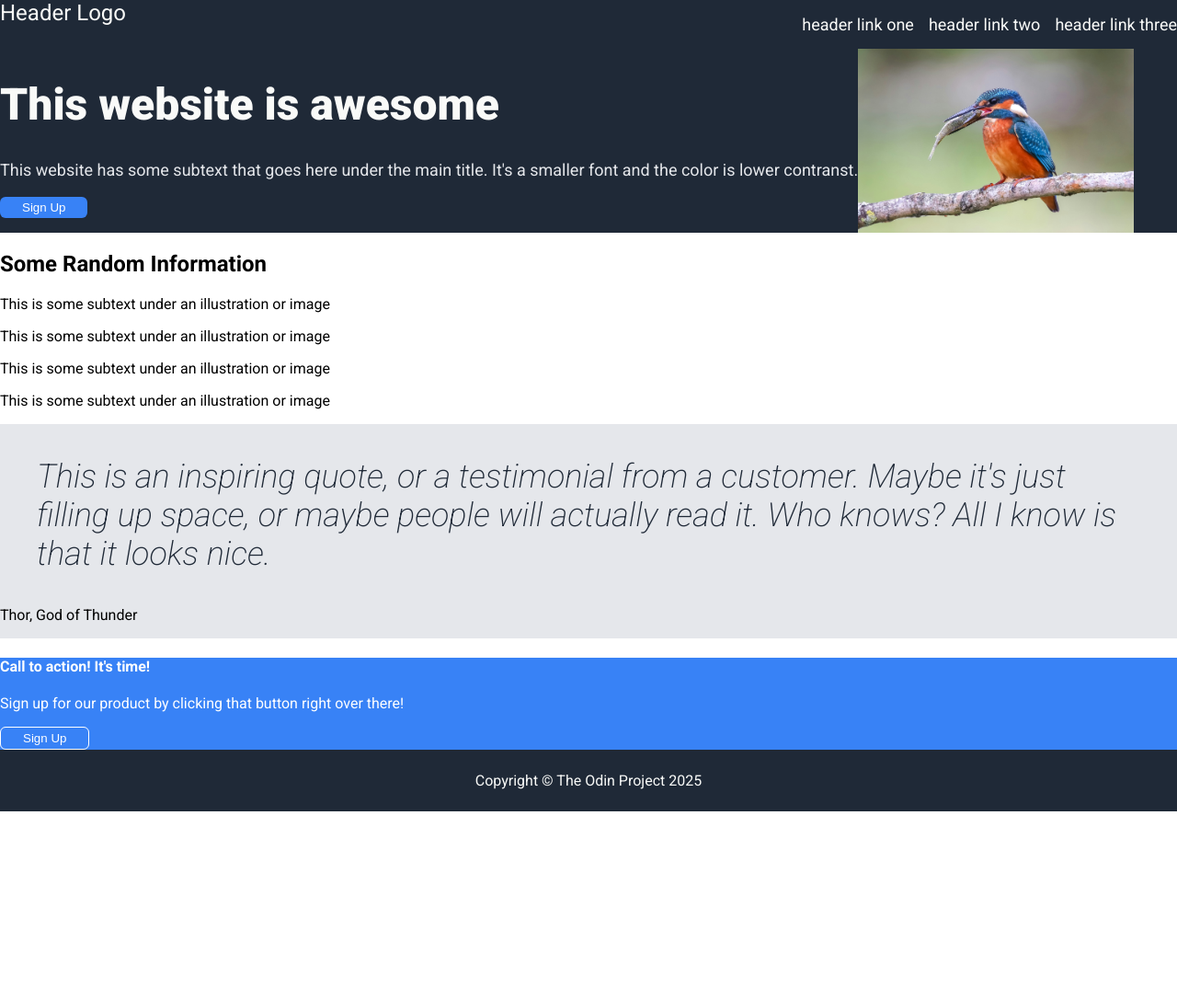
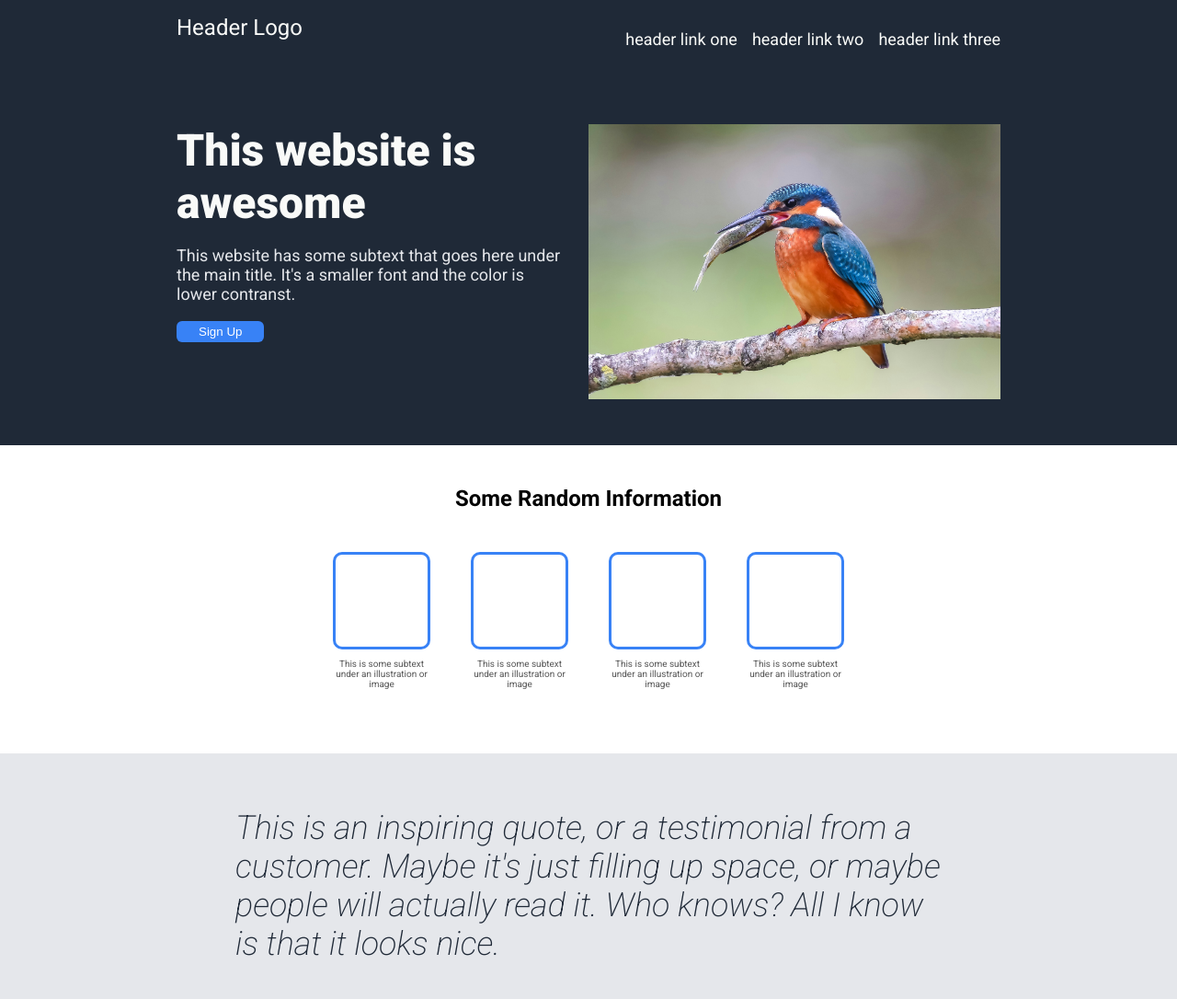
Before and after one commit to o-robison/odin-landing-page, a plain HTML site: page index.html in a window 1280 px wide. Shown: the top 1086 px of the page at 92% size. Before the commit the page ends 882 px from the top, so only its background shows below. Drawn offline with Linux system fonts and the light colour scheme.

Commit message:
complete styling

```diff
--- a/index.html
+++ b/index.html
@@ -10,6 +10,7 @@
     <title>CorpCo</title>
 </head>
 <body>
+    <div class="hero">
         <div class="header">
             <div class="logo">Header Logo</div>
             <ul class="nav">
@@ -18,7 +19,7 @@
                 <li><a href="google.com">header link three</a></li>
             </ul>
         </div>
-    <div class="hero">
+        <div class="hero-container">
             <div class="hero-desc">
                 <h1>This website is awesome</h1>
                 <p>This website has some subtext that goes here under the main title. It's a smaller font and the color is lower contranst.</p>
@@ -26,7 +27,8 @@
             </div>
             <img class="hero-img" alt="accurate image description" src="./images/hero.jpg">
         </div>
-    <div class="faqs">
+    </div>
+    <div class="faq">
         <h2>Some Random Information</h2>
         <div class="faq-content">
             <div class="faq-card">
@@ -51,7 +53,7 @@
         <blockquote cite="https://www.google.com">
             <p>This is an inspiring quote, or a testimonial from a customer. Maybe it's just filling up space, or maybe people will actually read it. Who knows? All I know is that it looks nice.</p>
         </blockquote>
-        <p class="cite">Thor, God of Thunder</p>
+        <p class="cite">- Thor, God of Thunder</p>
     </div>
     <div class="cta-wrapper">
         <div class="cta">
--- a/style.css
+++ b/style.css
@@ -17,7 +17,7 @@ a {
 .header {
     display: flex;
     justify-content: space-between;
-    background-color: #1f2937;
+    padding: 16px 0;
 }
 
 .logo {
@@ -38,10 +38,18 @@ a {
 .hero {
     background-color:#1f2937;
     display: flex;
+    flex-direction: column;
+    padding: 0 15%;
+}
+
+.hero-container {
+    display: flex;
+    margin: 50px 0;
+    gap: 24px;
 }
 
 .hero-img {
-    width: 300px;
+    width: 50%;
     height: auto;
 }
 
@@ -54,6 +62,7 @@ a {
     font-size: 48px;
     color: #f9faf8;
     font-weight: 900;
+    margin: 0;
 }
 
 button {
@@ -73,8 +82,45 @@ button {
     background-color: transparent;
 }
 
+.faq-icon {
+    width: 100px;
+    height: 100px;
+    border-radius: 10px;
+    border: 3px solid #3882f6;
+}
+
+.faq {
+    display: flex;
+    flex-direction: column;
+    align-items: center;
+    gap: 24px;
+    padding: 24px 0 60px 0;
+}
+
+.faq-content {
+    display: flex;
+    gap: 50px;
+}
+
+.faq-card {
+    display: flex;
+    flex-direction: column;
+    width: 100px;
+    align-items: center;
+    text-align: center;
+}
+
+.faq-description {
+    font-size: 10px;
+    color: #555;
+}
+
 .quote {
     background-color: #e5e7eb;
+    padding: 24px 20%;
+    display: flex;
+    flex-direction: column;
+    align-items: flex-end;
 }
 
 .quote blockquote {
@@ -82,11 +128,30 @@ button {
     font-style: italic;
     font-weight: 200;
     color: #1f2937;
+    margin: 0;
+}
+
+.cta-wrapper {
+    padding: 60px 15%;
 }
 
 .cta {
     background-color:#3882f6;
     color: #fff;
+    padding: 24px 60px;
+    border-radius: 6px;
+    display: flex;
+    align-items: center;
+    justify-content: space-between;
+}
+
+.cta-content h4 {
+    margin: 0;
+}
+
+.cta-content p {
+    margin: 0;
+    font-size: 12px;
 }
 
 .footer {
```
Lines whose indentation alone changed are shown as unchanged.
